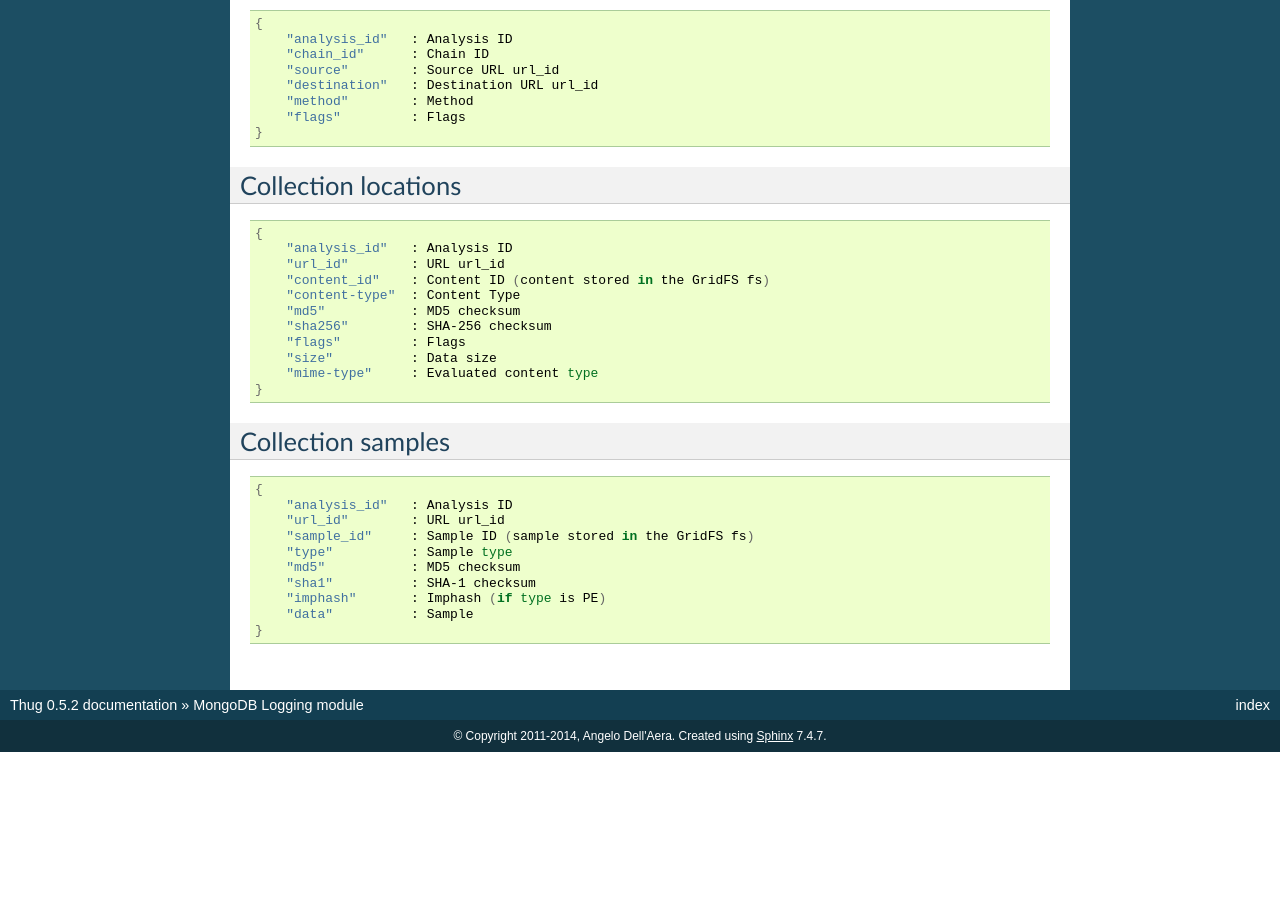
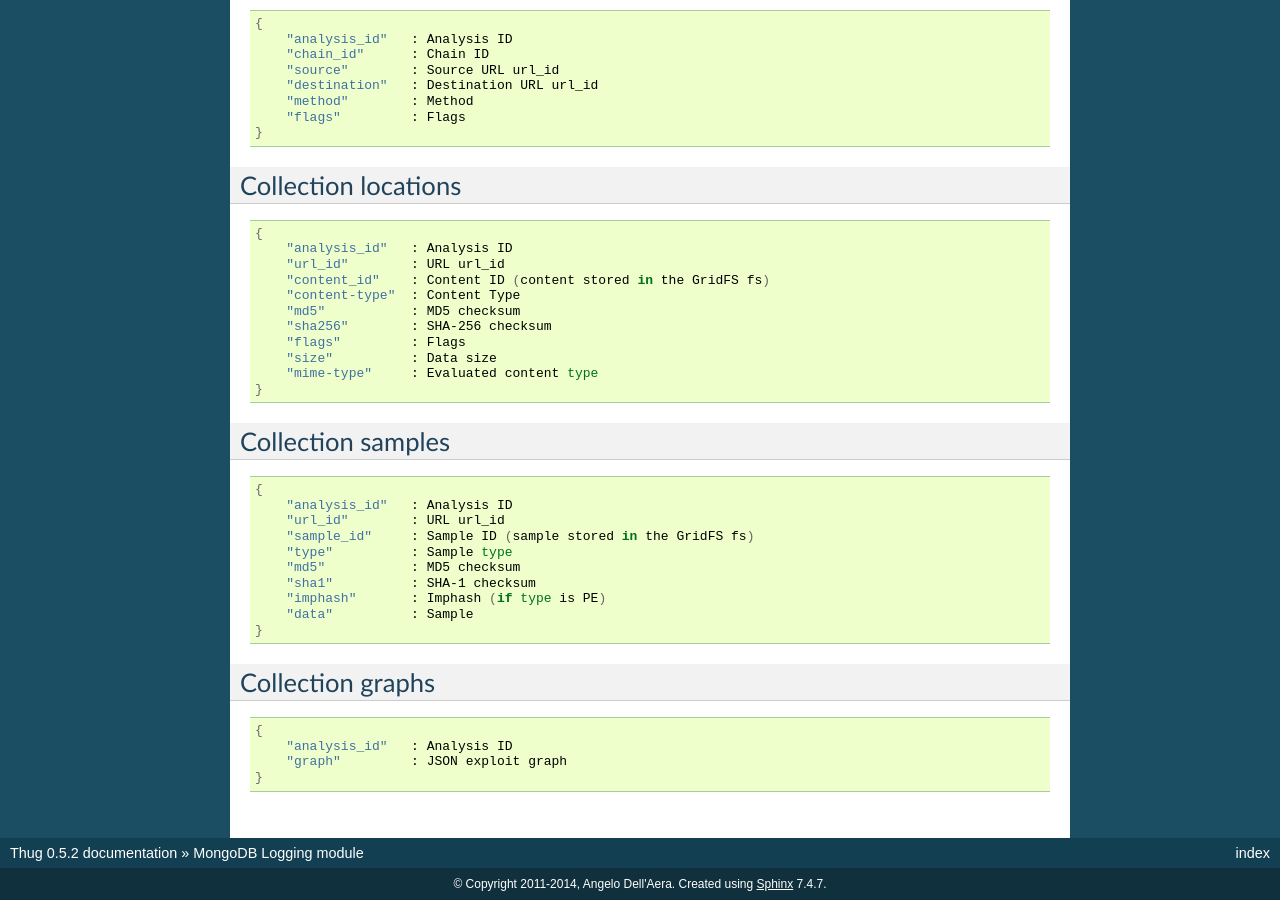
Before and after one commit to buffer/thug, a Sphinx documentation site: the page built from doc/source/mongodb.rst, in a window 1280 px wide and 900 px high, scrolled down 798 px. Built offline with Sphinx 7.4.7, drawn with Linux system fonts in a browser that asks for light colours; before the commit the page ends 1550 px from its top, so only the background shows below that.

Commit message:
Updated documentation

```diff
--- a/doc/source/mongodb.rst
+++ b/doc/source/mongodb.rst
@@ -94,3 +94,13 @@ Collection samples
             "imphash"       : Imphash (if type is PE)
             "data"          : Sample
         }
+
+Collection graphs
+^^^^^^^^^^^^^^^^^
+
+.. code-block:: sh
+
+        {
+            "analysis_id"   : Analysis ID
+            "graph"         : JSON exploit graph
+        }
```
